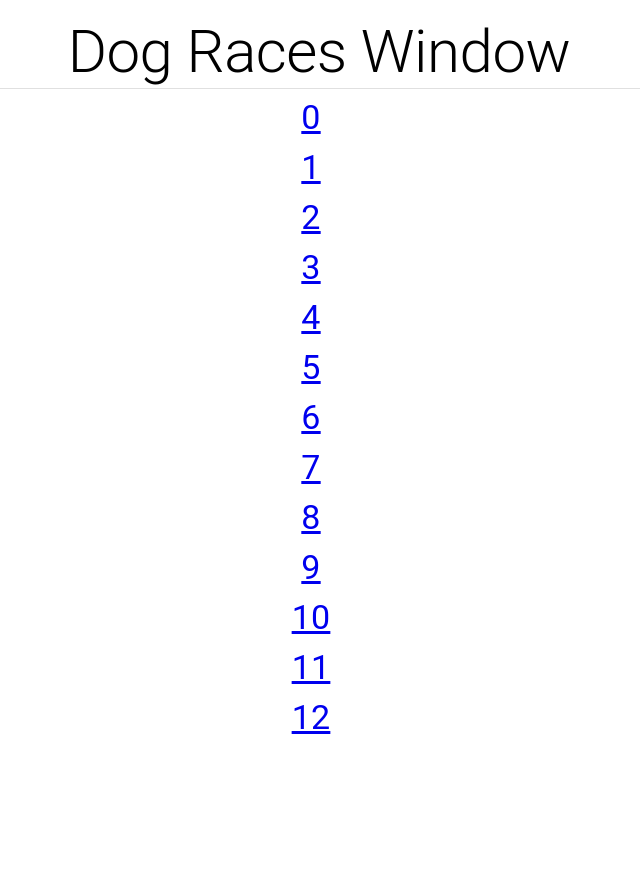
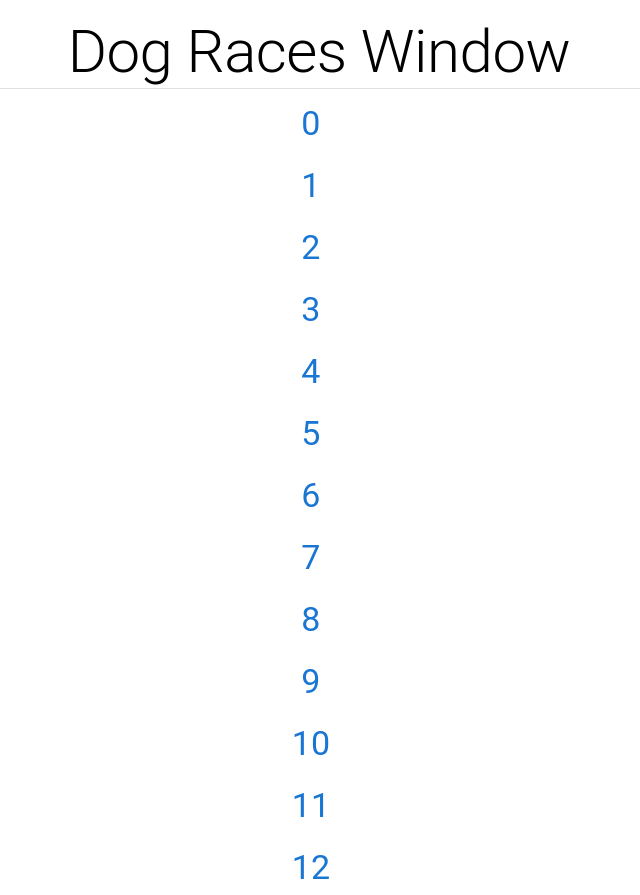
Before and after one commit to HanzHerdel/lionsmane, a React (Create React App) app: page / in a window 1280 px wide. Shown: the whole page, without its empty margins (321-961 px from the left). Before the commit the page ends 800 px from the top, so only its background shows below. Built offline with nearby package versions, Linux system fonts and the light colour scheme; no server answers.

Commit message:
chore: code reestructure

```diff
--- a/src/app/components/Main.tsx
+++ b/src/app/components/Main.tsx
@@ -1,14 +1,27 @@
-import { Grid } from '@mui/material';
+import { Grid } from "@mui/material";
 
-import { Header } from './Header';
-import { RaceList } from './RaceList';
+import { Header } from "./Header";
+import { RaceList } from "./RaceList";
+import { useAppSelector } from "../store/hooks";
+import { selectAllRaces } from "../store/slices/razesSlice";
+import { useEffect, useState } from "react";
+import { useNavigate } from "react-router-dom";
 
 export function Main() {
+  const navigate = useNavigate();
+  const [racesArray, setracesArray] = useState<Array<string>>([]);
+  const races = useAppSelector(selectAllRaces);
+  useEffect(() => {
+    setracesArray(Object.keys(races));
+  }, [races]);
 
-return (
-  <Grid container spacing={2}>
-      <Header/>
-    <RaceList/>
-  </Grid>
-);
+  return (
+    <Grid container spacing={2}>
+      <Header />
+      <RaceList
+        handleClick={(race: string = "") => navigate(race)}
+        racesArray={racesArray}
+      />
+    </Grid>
+  );
 }
--- a/src/app/components/RaceDetail.tsx
+++ b/src/app/components/RaceDetail.tsx
@@ -7,6 +7,7 @@ import { useAppSelector } from "../store/hooks";
 export function RaceDetail() {
   const params = useParams();
   const raceList = useAppSelector(selectRace(params.race || ""));
+  console.log('raceList: ', raceList);
   return (
     <Grid item xs={12}>
       <Header title={params.race} />
--- a/src/app/components/RaceList.tsx
+++ b/src/app/components/RaceList.tsx
@@ -1,20 +1,12 @@
-import { Box, Grid, Typography } from "@mui/material";
+import { Box, Button, Grid, Typography } from "@mui/material";
 
-import { useAppSelector } from "../store/hooks";
-import {
-  selectAllRaces,
-} from "../store/slices/razesSlice";
-import { useState, useEffect } from "react";
-import { Link } from "react-router-dom";
+interface IRaceList {
+    racesArray?: Array<string>;
+    handleClick: Function
+}
 
-export function RaceList() {
-  const [racesArray, setracesArray] = useState<Array<string>>([]);
-  const races = useAppSelector(selectAllRaces);
-  useEffect(() => {
-    setracesArray(Object.keys(races));
-    return () => {};
-  }, [races]);
 
+export function RaceList({racesArray=[], handleClick=()=>{}}:IRaceList) {
   return (
     <Grid
       container
@@ -25,11 +17,11 @@ export function RaceList() {
       {racesArray.length
         ? racesArray.map((race, idx) => (
             <Box mt={1} key={idx}>
-              <Link to={`/${race}`}>
+              <Button onClick={()=>handleClick(race)}>
                 <Typography variant="h4" component="h2" textAlign={"center"}>
                   {race}
                 </Typography>
-              </Link>
+              </Button>
             </Box>
           ))
         : "No Races"}
```
